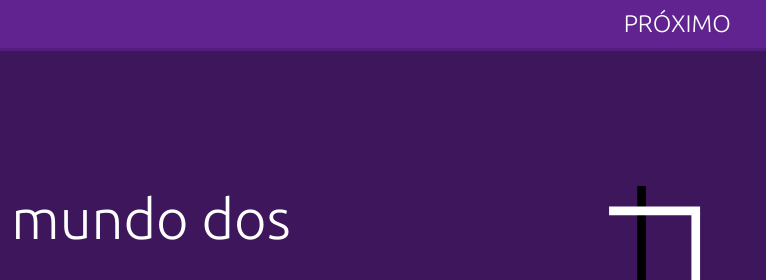
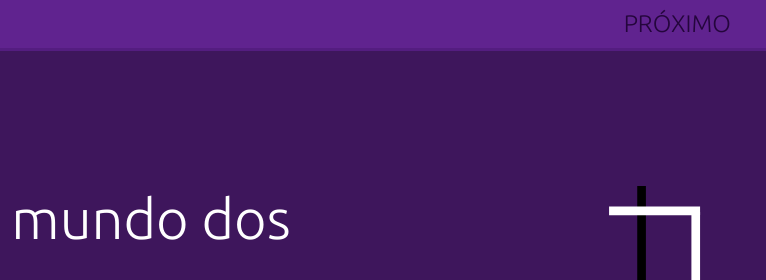
Before and after one commit to JoaoPedroPitarelo/Trab.IntroComp, a plain HTML site: page siteframeworks/index.html in a window 1280 px wide. In both pictures the pointer is over the link "PRÓXIMO". Shown: the top 280 px of the page, 514-1280 px from the left. Drawn offline with nearby package versions, Linux system fonts and the light colour scheme.

Commit message:
Add files via upload
adição do hover no link "próximo"

```diff
--- a/siteframeworks/Assets/css/style.css
+++ b/siteframeworks/Assets/css/style.css
@@ -30,6 +30,12 @@ nav a {
     font-family: var(--fonte-destaque);
     font-size: 1.5rem;
     color: #FFFF;
+}
+
+nav a:hover {
+    cursor: pointer;
+    color: #24063C;
+    transition: 0.2s;
 }
 
 /* home-titulo */
```
